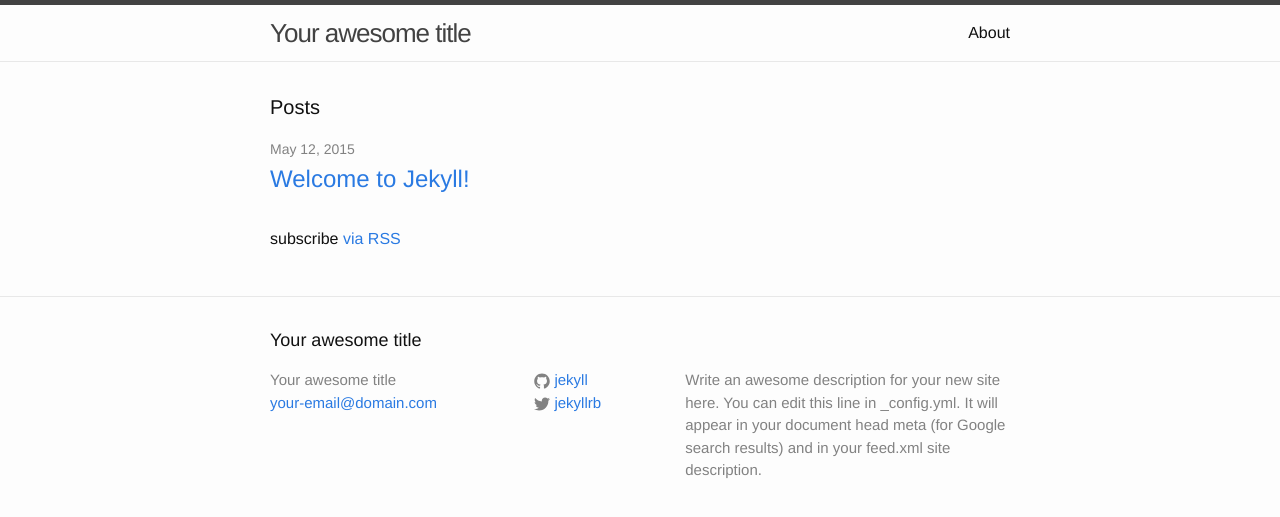
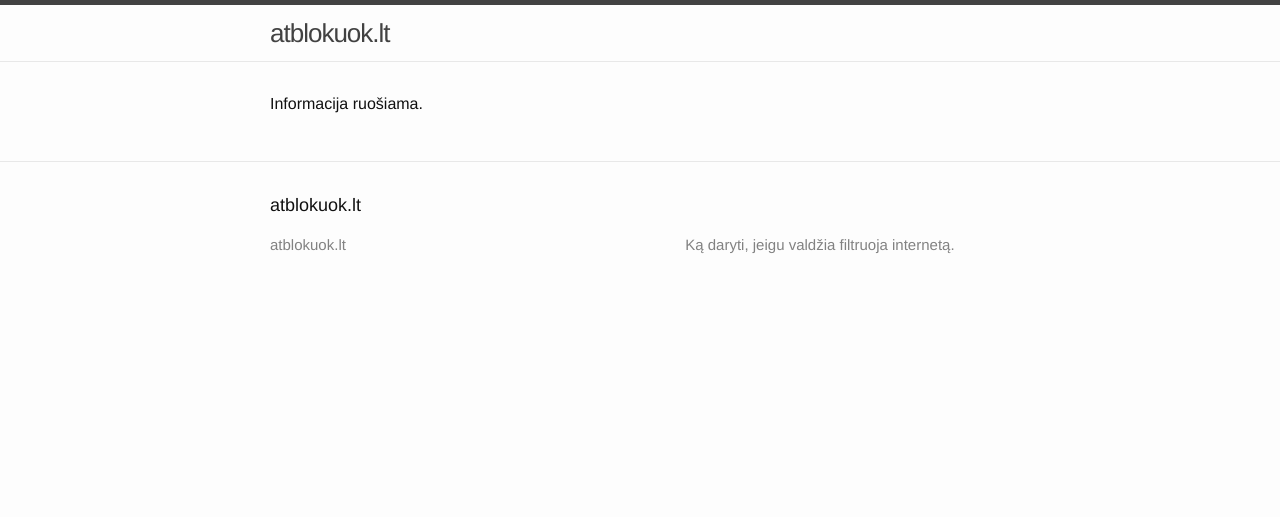
Before and after one commit to dominykas/atblokuok.lt, a Jekyll site: the page built from index.md, in a window 1280 px wide. Shown: the top 517 px of the page. Built offline with Jekyll 4.4.1, drawn with Linux system fonts in a browser that asks for light colours.

Commit message:
slim down

```diff
--- a/_config.yml
+++ b/_config.yml
@@ -1,14 +1,12 @@
 # Site settings
-title: Your awesome title
-email: your-email@domain.com
+title: atblokuok.lt
 description: > # this means to ignore newlines until "baseurl:"
-  Write an awesome description for your new site here. You can edit this
-  line in _config.yml. It will appear in your document head meta (for
-  Google search results) and in your feed.xml site description.
+  Ką daryti, jeigu valdžia filtruoja internetą.
 baseurl: "" # the subpath of your site, e.g. /blog/
-url: "http://yourdomain.com" # the base hostname & protocol for your site
-twitter_username: jekyllrb
-github_username:  jekyll
+url: "http://atblokuok.lt" # the base hostname & protocol for your site
 
 # Build settings
 markdown: kramdown
+
+kramdown:
+  input: GFM
--- a/_includes/footer.html
+++ b/_includes/footer.html
@@ -8,7 +8,6 @@
       <div class="footer-col  footer-col-1">
         <ul class="contact-list">
           <li>{{ site.title }}</li>
-          <li><a href="mailto:{{ site.email }}">{{ site.email }}</a></li>
         </ul>
       </div>
 
@@ -27,21 +26,6 @@
             </a>
           </li>
           {% endif %}
-
-          {% if site.twitter_username %}
-          <li>
-            <a href="https://twitter.com/{{ site.twitter_username }}">
-              <span class="icon  icon--twitter">
-                <svg viewBox="0 0 16 16">
-                  <path fill="#828282" d="M15.969,3.058c-0.586,0.26-1.217,0.436-1.878,0.515c0.675-0.405,1.194-1.045,1.438-1.809
-                  c-0.632,0.375-1.332,0.647-2.076,0.793c-0.596-0.636-1.446-1.033-2.387-1.033c-1.806,0-3.27,1.464-3.27,3.27 c0,0.256,0.029,0.506,0.085,0.745C5.163,5.404,2.753,4.102,1.14,2.124C0.859,2.607,0.698,3.168,0.698,3.767 c0,1.134,0.577,2.135,1.455,2.722C1.616,6.472,1.112,6.325,0.671,6.08c0,0.014,0,0.027,0,0.041c0,1.584,1.127,2.906,2.623,3.206 C3.02,9.402,2.731,9.442,2.433,9.442c-0.211,0-0.416-0.021-0.615-0.059c0.416,1.299,1.624,2.245,3.055,2.271 c-1.119,0.877-2.529,1.4-4.061,1.4c-0.264,0-0.524-0.015-0.78-0.046c1.447,0.928,3.166,1.469,5.013,1.469 c6.015,0,9.304-4.983,9.304-9.304c0-0.142-0.003-0.283-0.009-0.423C14.976,4.29,15.531,3.714,15.969,3.058z"/>
-                </svg>
-              </span>
-
-              <span class="username">{{ site.twitter_username }}</span>
-            </a>
-          </li>
-          {% endif %}
         </ul>
       </div>
 
--- a/_includes/head.html
+++ b/_includes/head.html
@@ -3,7 +3,7 @@
     <meta name="viewport" content="width=device-width initial-scale=1" />
     <meta http-equiv="X-UA-Compatible" content="IE=edge">
 
-    <title>{% if page.title %}{{ page.title }}{% else %}{{ site.title }}{% endif %}</title>
+    <title>{% if page.title %}{{ page.title }} - {{ site.title }}{% else %}{{ site.title }}{% endif %}</title>
     <meta name="description" content="{{ site.description }}">
 
     <link rel="stylesheet" href="{{ "/css/main.css" | prepend: site.baseurl }}">
--- a/index.html
+++ /dev/null
@@ -1,23 +0,0 @@
----
-layout: default
----
-
-<div class="home">
-
-  <h1 class="page-heading">Posts</h1>
-
-  <ul class="post-list">
-    {% for post in site.posts %}
-      <li>
-        <span class="post-meta">{{ post.date | date: "%b %-d, %Y" }}</span>
-
-        <h2>
-          <a class="post-link" href="{{ post.url | prepend: site.baseurl }}">{{ post.title }}</a>
-        </h2>
-      </li>
-    {% endfor %}
-  </ul>
-
-  <p class="rss-subscribe">subscribe <a href="{{ "/feed.xml" | prepend: site.baseurl }}">via RSS</a></p>
-
-</div>
--- /dev/null
+++ b/index.md
@@ -0,0 +1,5 @@
+---
+layout: default
+---
+
+Informacija ruošiama.
```
Also changed, not shown: _layouts/page.html (deleted, +0 -14 lines), _layouts/post.html (deleted, +0 -15 lines), _posts/2015-05-12-welcome-to-jekyll.markdown (deleted, +0 -25 lines), about.md (deleted, +0 -11 lines), feed.xml (deleted, +0 -30 lines).
